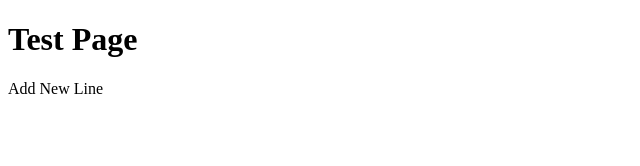
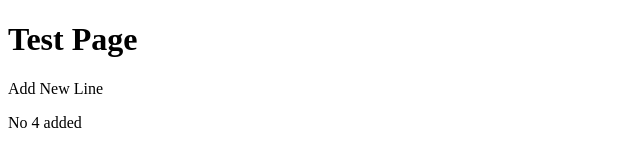
Before and after one commit to jaise-vipower/github-test, a plain HTML site: page test.html in a window 1280 px wide. Shown: the full height of the page, 0-640 px from the left. Drawn offline with Linux system fonts and the light colour scheme.

Commit message:
No 4 added

```diff
--- a/test.html
+++ b/test.html
@@ -9,5 +9,6 @@
 <body>
     <h1>Test Page</h1>
     <p>Add New Line</p>
+    <p>No 4 added</p>
 </body>
 </html>
```
